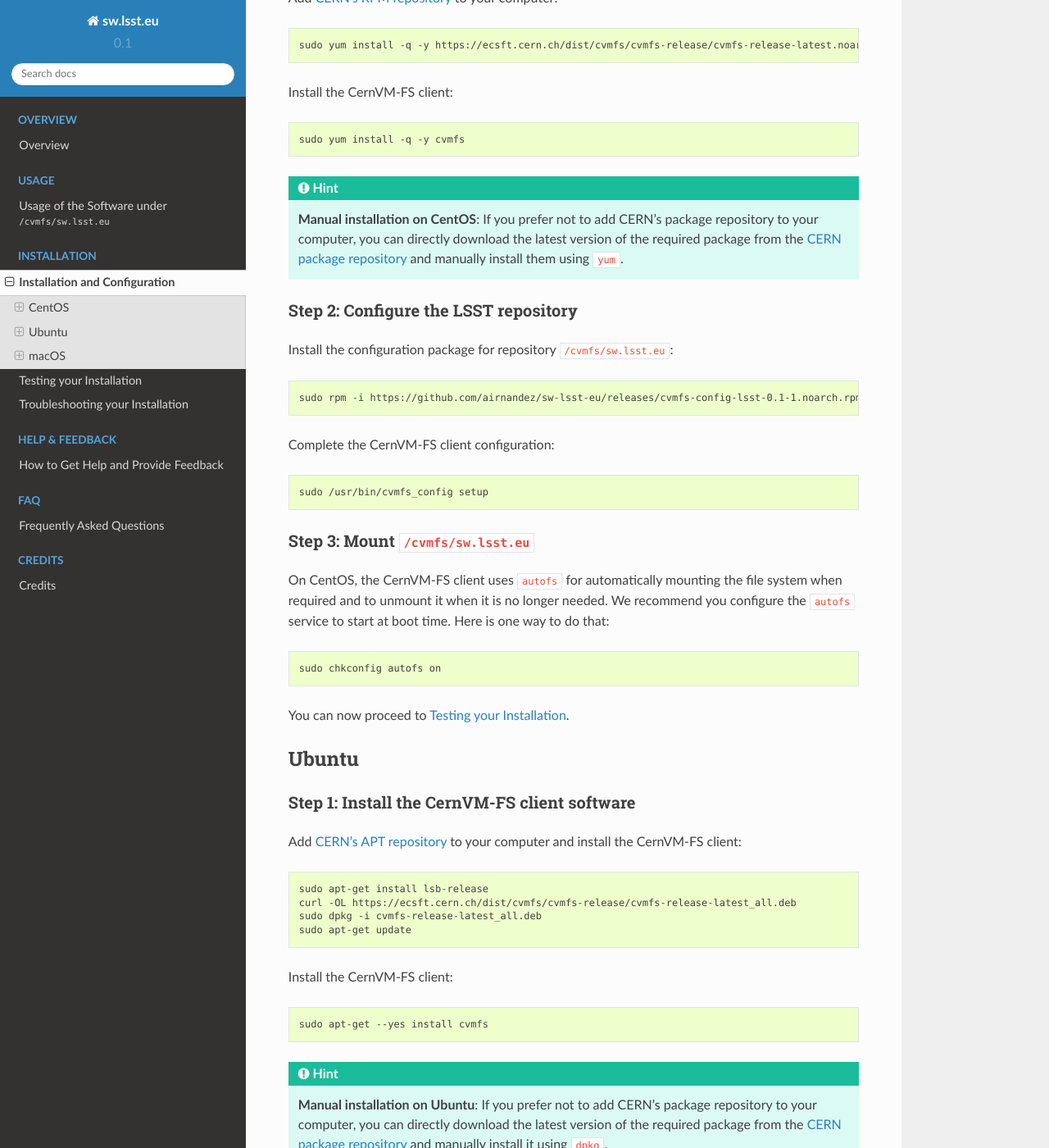
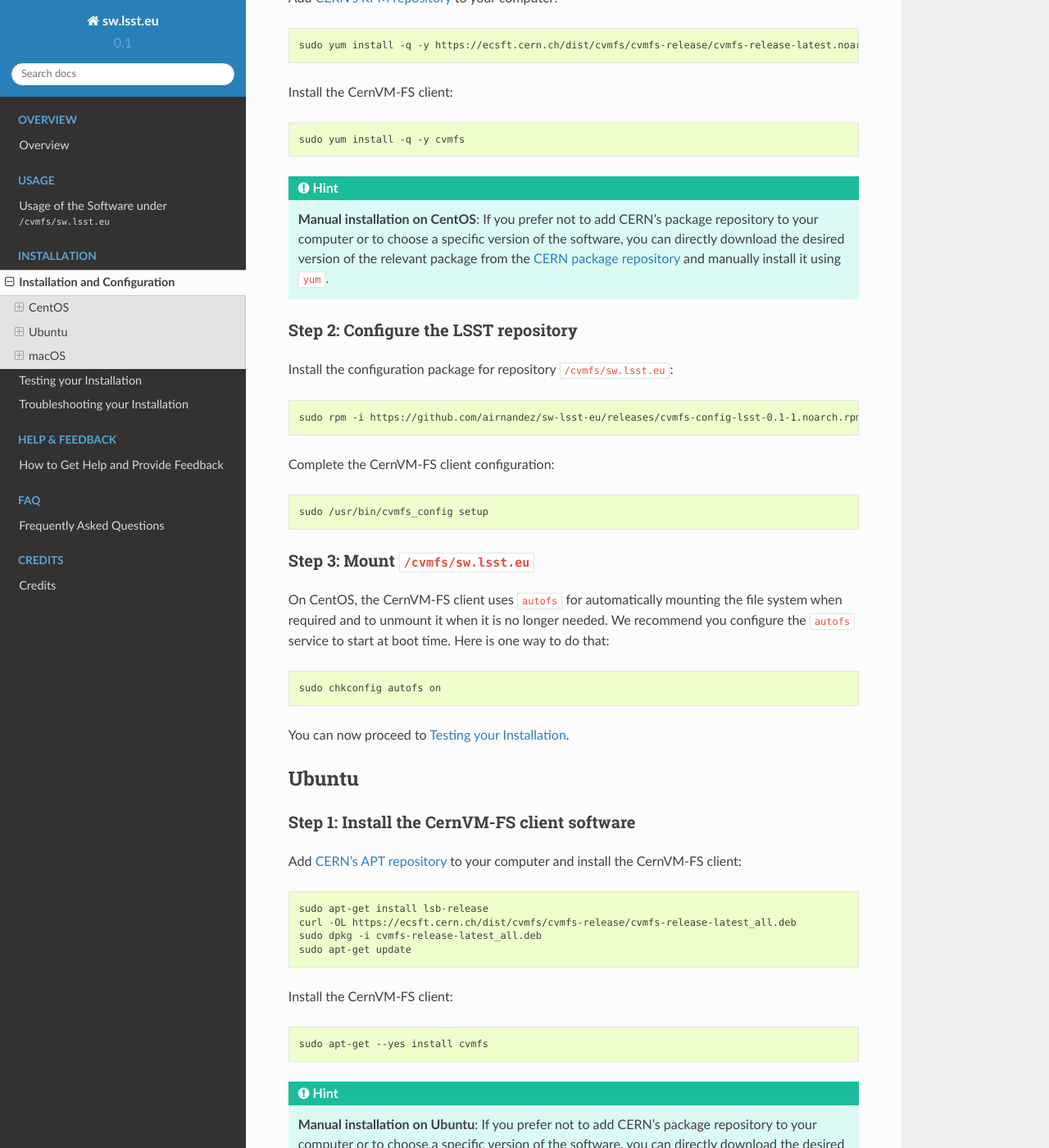
Before and after one commit to airnandez/sw-lsst-eu, a Sphinx documentation site: the page built from docs/installation.rst, in a window 1280 px wide and 1400 px high, scrolled down 573 px. Shown: the whole window at 82% size. Built offline with Sphinx 7.4.7 and the Read the Docs theme 2.0.0, drawn with Linux system fonts in a browser that asks for light colours; some of the changed text lies outside the part shown.

Commit message:
Improve wording

```diff
--- a/docs/installation.rst
+++ b/docs/installation.rst
@@ -30,7 +30,7 @@
     sudo yum install -q -y cvmfs
 
 .. hint::
-   **Manual installation on CentOS**: If you prefer not to add CERN's package repository to your computer, you can directly download the latest version of the required package from the `CERN package repository <https://cernvm.cern.ch/portal/filesystem/downloads>`_ and manually install them using ``yum``.
+   **Manual installation on CentOS**: If you prefer not to add CERN's package repository to your computer or to choose a specific version of the software, you can directly download the desired version of the relevant package from the `CERN package repository <https://cernvm.cern.ch/portal/filesystem/downloads>`_ and manually install it using ``yum``.
 
 
 Step 2: Configure the LSST repository
@@ -82,7 +82,7 @@
     sudo apt-get --yes install cvmfs
 
 .. hint::
-   **Manual installation on Ubuntu**: If you prefer not to add CERN's package repository to your computer, you can directly download the latest version of the required package from the `CERN package repository <https://cernvm.cern.ch/portal/filesystem/downloads>`_ and manually install it using ``dpkg``.
+   **Manual installation on Ubuntu**: If you prefer not to add CERN's package repository to your computer or to choose a specific version of the software, you can directly download the desired version of the relevant package from the `CERN package repository <https://cernvm.cern.ch/portal/filesystem/downloads>`_ and manually install it using ``dpkg``.
 
 
 Step 2: Configure the LSST repository
```
